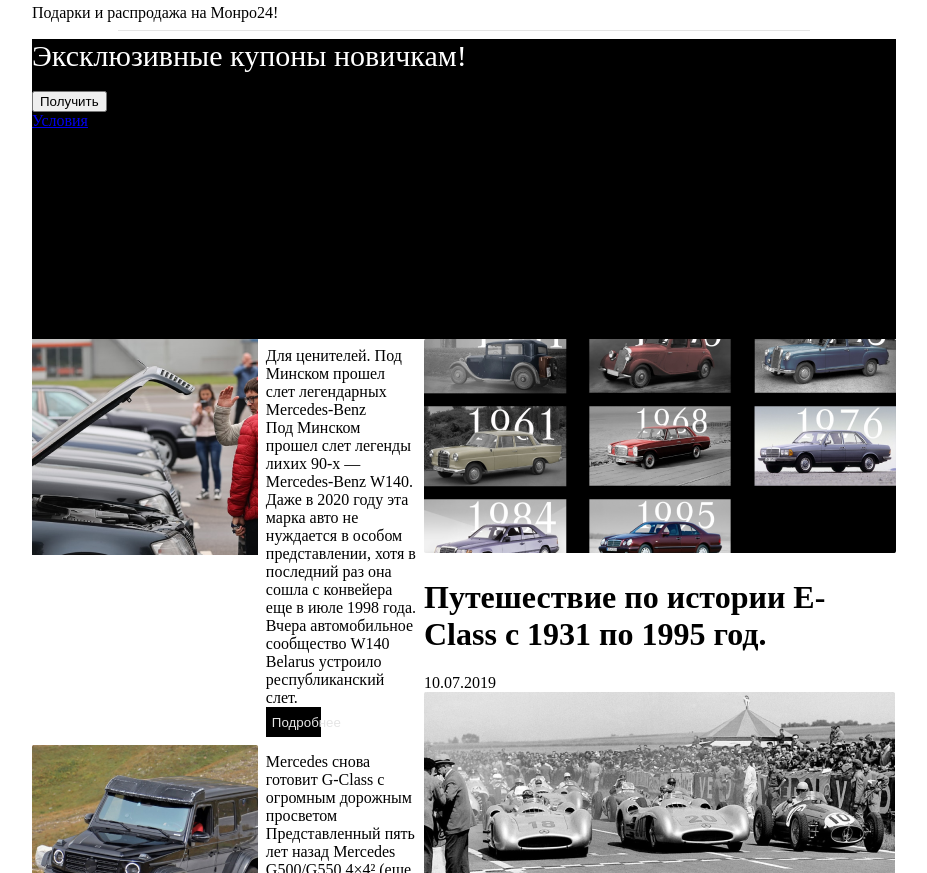
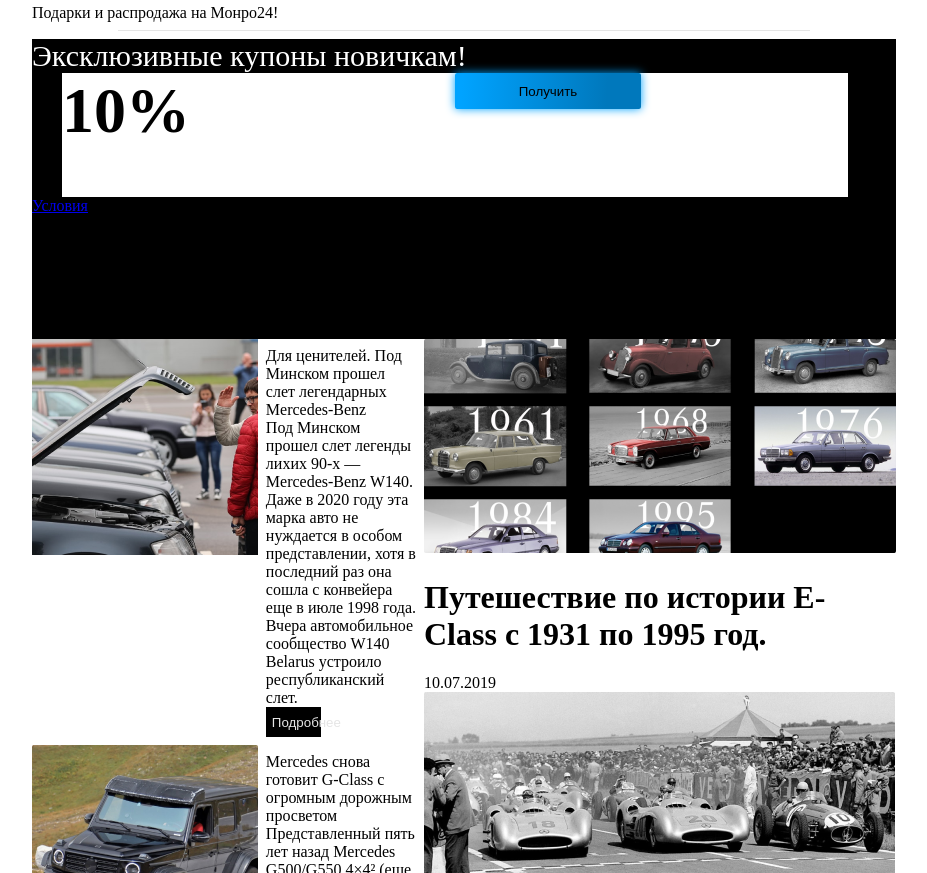
Before and after one commit to depst0r/Mercedes-Benz-test-tack, a website: page index.html in a window 1280 px wide. Shown: the part 1614-2487 px from the top of the page, without its empty margins (176-1103 px from the left). Drawn offline with Linux system fonts and the light colour scheme.

Commit message:
coupon-html/scss

```diff
--- a/src/scss/style.scss
+++ b/src/scss/style.scss
@@ -584,11 +584,6 @@
     }
 }
 
-
-/*modal*/
-
-
-
 /*form*/
 .form {
     padding-left: 200px;
@@ -608,6 +603,7 @@
         overflow: auto;
         background-color: rgb(0, 0, 0);
         background-color: rgba(0, 0, 0, 0.7);
+
         &__content {
             margin: auto;
             padding: 20px;
@@ -615,6 +611,7 @@
             width: 750px;
             background-color: black;
         }
+
         &__content-form {
             form {
                 margin: auto;
@@ -694,56 +691,6 @@
     }
 }
 
-.modal {
-    // display: none;
-    // position: fixed;
-    // z-index: 1;
-    // padding-top: 100px;
-    // left: 0;
-    // top: 0;
-    // width: 100%;
-    // height: 100%;
-    // overflow: auto;
-    // background-color: rgb(0, 0, 0);
-    // background-color: rgba(0, 0, 0, 0.7);
-
-    // &__content {
-    //     margin: auto;
-    //     padding: 20px;
-    //     border: 1px solid #888;
-    //     width: 750px;
-    //     background-color: black;
-    // }
-
-    // &__content-form {
-    //     form {
-    //         margin: auto;
-
-    //         label {
-    //             color: white;
-    //         }
-
-    //         #fit {
-    //             color: white;
-    //         }
-
-    //         textarea {
-    //             width: 692px;
-    //             height: 200px;
-    //             resize: none;
-    //             background: #222222;
-    //             box-shadow: inset 1px 1px 1px rgba(0, 0, 0, 0.2);
-    //             color: white;
-    //         }
-
-    //         label {
-    //             cursor: pointer;
-    //             padding: 0 10px 0 0;
-    //         }
-    //     }
-    // }
-}
-
 .btn>button {
     width: 350px;
     height: 36px;
@@ -756,6 +703,57 @@
 .form__user-text,
 .form__user-name {
     color: white;
+}
+
+.coupon {
+    &__body {
+        background: black;
+        height: 300px;
+
+        &-title {
+            span {
+                color: white;
+                font-size: 30px;
+            }
+        }
+
+        &-main {
+            display: flex;
+
+            &-sum {
+                background-color: white;
+                width: 393px;
+                height: 124px;
+                margin-left: 30px;
+
+                span {
+                    font-weight: 900;
+                    font-size: 64px;
+                    line-height: 75px;
+                    display: flex;
+                    align-items: center;
+                    text-align: center;
+                }
+            }
+
+            &-btn {
+                background-color: white;
+                width: 393px;
+                height: 124px;
+
+                button {
+                    background: linear-gradient(93.01deg, #00A3FF 3.99%, #0078BC 81.61%);
+                    box-shadow: 0px 0px 10px #00A3FF;
+                    border-radius: 2px;
+                    border: none;
+                    outline: none;
+                    cursor: pointer;
+                    width: 186px;
+                    height: 36px;
+                }
+            }
+        }
+    }
 }
 
 
```
Also changed, not shown: css/style.css, 1 other file.
